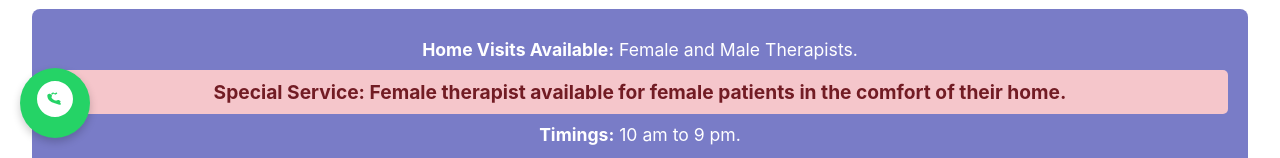
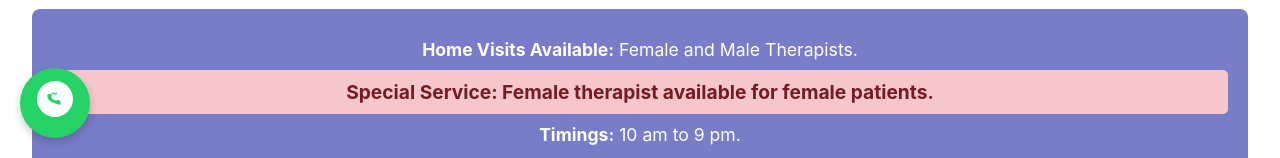
Before and after one commit to 15anil-sak/tejas_clinic, a React (Vite) app in the folder frontend/: page / in a window 1280 px wide. Shown: the part 642-800 px from the top of the page. Built offline with nearby package versions, Linux system fonts and the light colour scheme; the HTML template or start-up script is replaced by a standard one.

Commit message:
feat: Update special service description on home page

```diff
--- a/frontend/src/pages/HomePage.jsx
+++ b/frontend/src/pages/HomePage.jsx
@@ -31,7 +31,7 @@ const HomePage = () => {
 
       <section className="info-note home-visit-alert">
         <p><strong>Home Visits Available:</strong> Female and Male Therapists.</p>
-        <p className="special-service"><strong>Special Service:</strong> Female therapist available for female patients in the comfort of their home.</p>
+        <p className="special-service"><strong>Special Service:</strong> Female therapist available for female patients.</p>
         <p><strong>Timings:</strong> 10 am to 9 pm.</p>
       </section>
 
```
